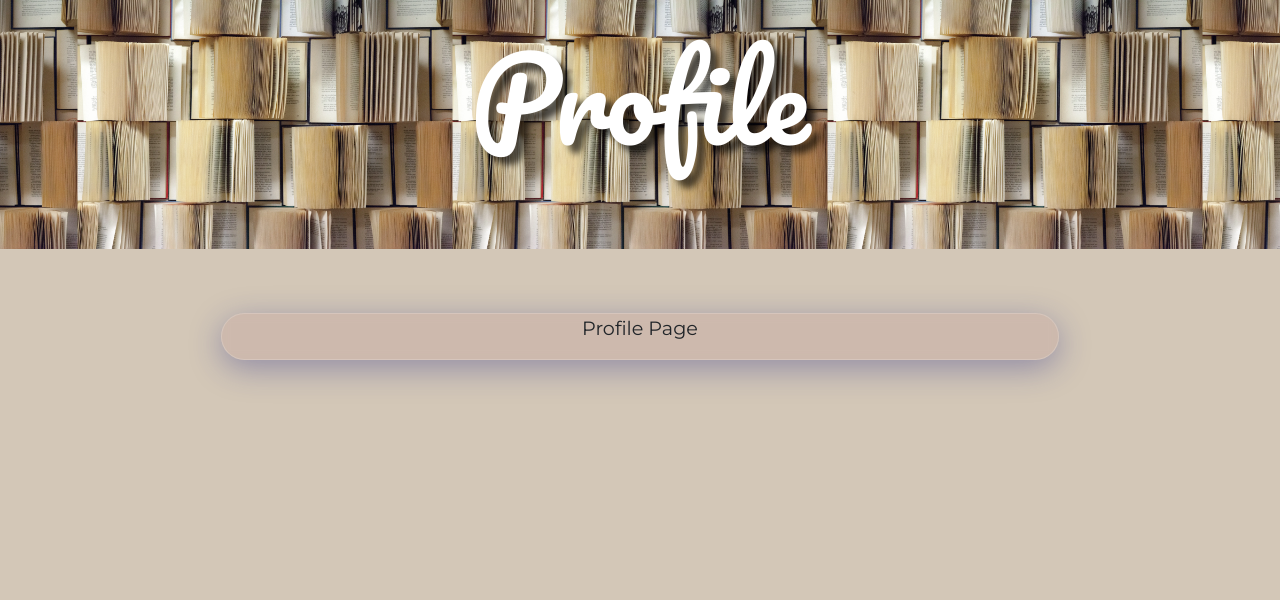
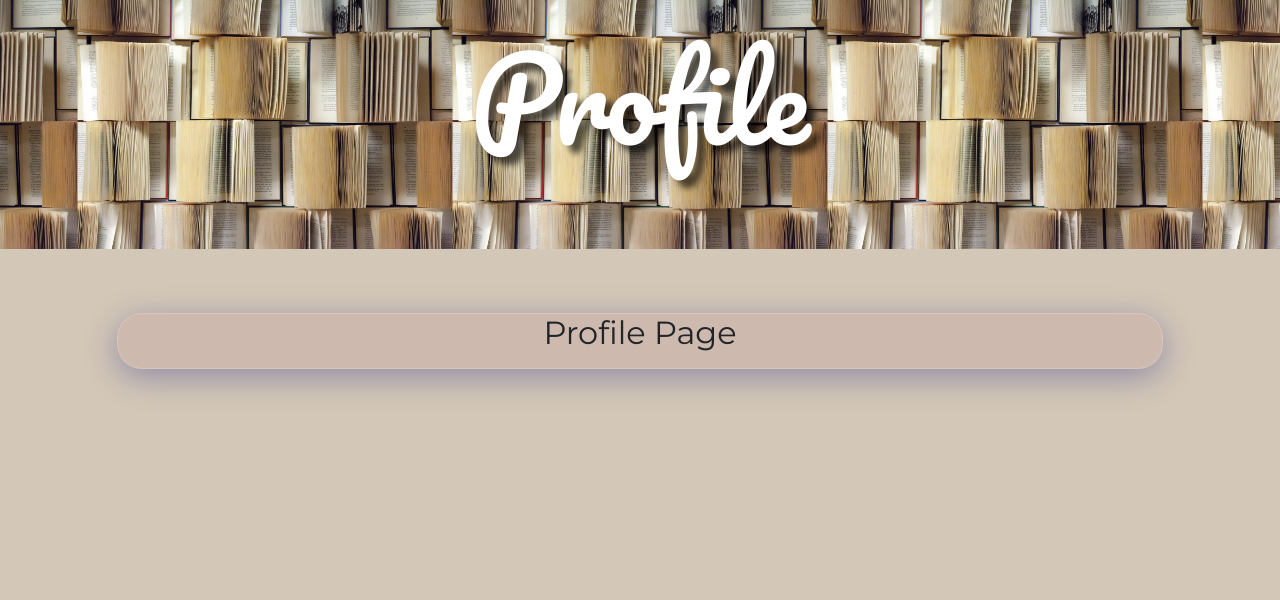
Before and after one commit to kera-cudmore/BookWorm, a Flask app: page /profile in a window 1280 px wide. Shown: the part 77-677 px from the top of the page. Run offline with Flask 2, Linux system fonts and the light colour scheme.

Commit message:
adjusted heading to be h3 as on other pages, removed styling for medium screens

```diff
--- a/bookworm/templates/profile.html
+++ b/bookworm/templates/profile.html
@@ -12,9 +12,9 @@
         </div>
     </div>
 
-    <div class="col-10 col-lg-8 mx-auto mb-5 card panel">
+    <div class="col-10 mx-auto mb-5 card panel">
         <div class="col-12 text-center">
-          <p>Profile Page</p>
+          <h2 class="mb-3">Profile Page</h2>
         </div>
 
       </div>
```
